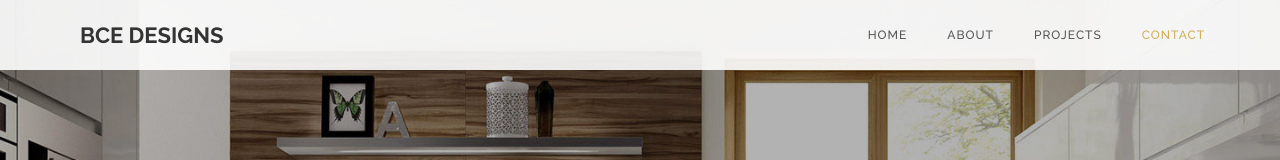
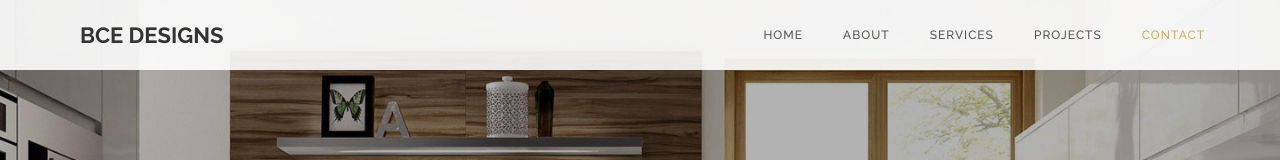
Before and after one commit to arunnayak/BCEDesigns, a plain HTML site: page index.html in a window 1280 px wide. Shown: the top 160 px of the page. Drawn offline with nearby package versions, Linux system fonts and the light colour scheme; some packages are replaced by stand-ins of ours; a web font is replaced by a local one.

Commit message:
copy chnages

```diff
--- a/index.html
+++ b/index.html
@@ -70,6 +70,7 @@
             <ul class="nav navbar-nav navbar-right">
                 <li class="active"><a href="#home">Home</a></li>
                 <li><a href="#about">About</a></li>
+                <li><a href="#services">Services</a></li>
                 <li><a href="#projects">Projects</a></li>
                 <li><a href="#contactus">Contact</a></li>
             </ul>
```
Also changed, not shown: 1 other file.
